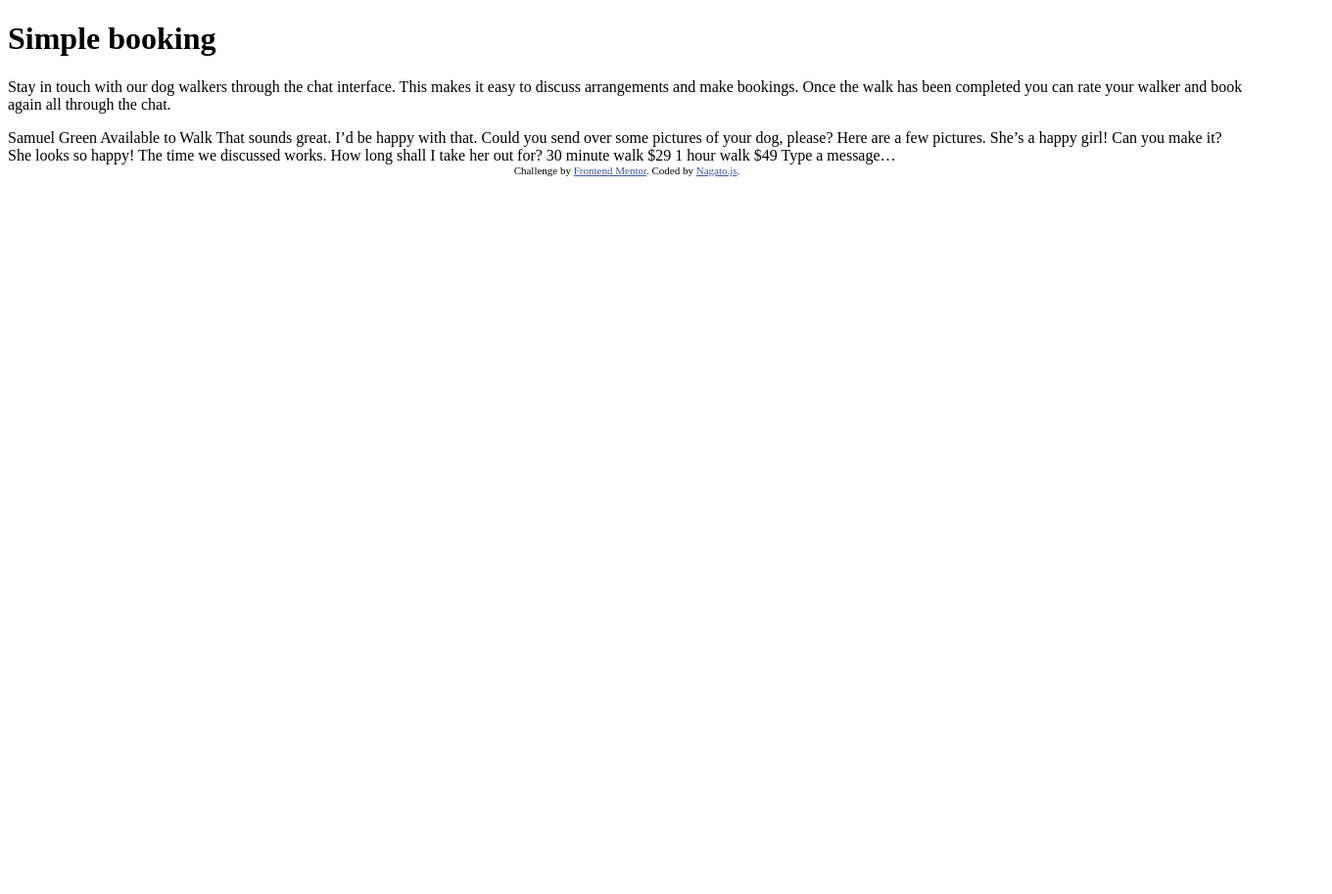
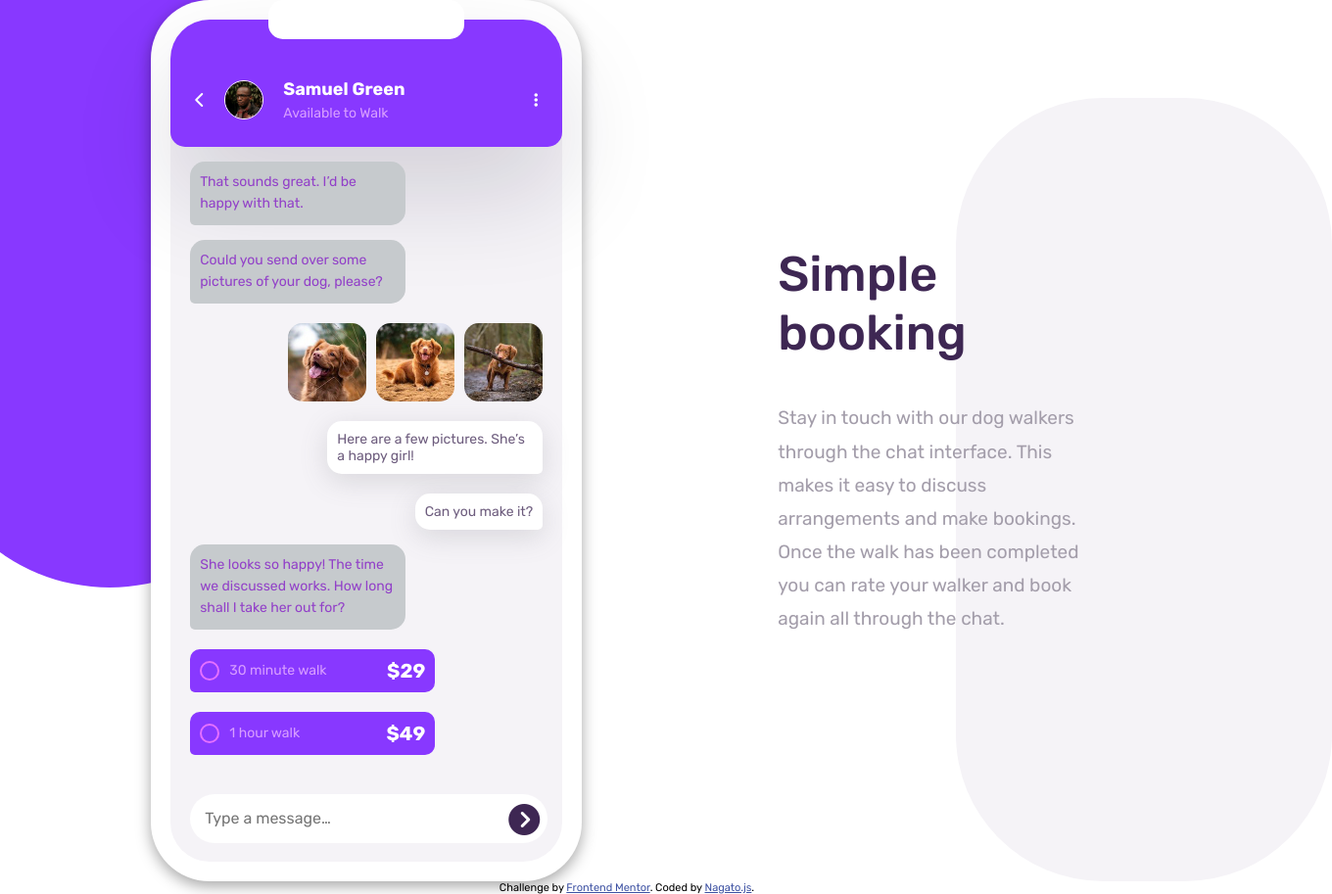
Before and after one commit to Ng1n3/chat-UI, a website: page index.html in a window 1280 px wide. Shown: the whole page at 98% size, 1360 px wide, since content can reach past the window. Before the commit the page ends 800 px from the top, so only its background shows below. Drawn offline with Linux system fonts and the light colour scheme.

Commit message:
finished desktop view

```diff
--- a/index.html
+++ b/index.html
@@ -6,7 +6,9 @@
 
   <link rel="icon" type="image/png" sizes="32x32" href="./images/favicon-32x32.png">
 
-  <link rel="stylesheet" href="style.css">
+  <link rel="stylesheet" href="styles.css">
+
+  <script src="https://kit.fontawesome.com/703277cbe1.js" crossorigin="anonymous"></script>
 
   <title>Frontend Mentor | [Challenge Name Here]</title>
 
@@ -21,7 +23,67 @@
   <div class="container">
     <div class="bg-background-curve"></div>
     <div class="main">
-      <div class="phone-container"></div>
+      <div class="phone-container">
+        <div class="inner-display">
+          <div class="navbar">
+            <div class="notch"></div>
+            <div class="profile-container">
+              <div class="profile">
+                <i class="fa-solid fa-chevron-left"></i>
+                <div class="images">
+                  <img src="images/avatar.jpg" alt="profile-img" class="profile-avatar">
+                  <div class="title-names">
+                    <h1>Samuel Green</h1>
+                    <p> Available to Walk</p>
+                  </div>
+                </div>
+                <i class="fa-solid fa-ellipsis-vertical"></i>
+              </div>
+            </div>
+          </div>
+          <div class="text-div">
+            <p>That sounds great. I’d be happy with that.</p>
+          </div>
+          <div class="text-div">
+            <p>Could you send over some pictures of your dog, please?</p>
+          </div>
+          <!-- <div class="text-div"></div> -->
+          <div class="dog-images">
+            <img src="images/dog-image-1.jpg" alt="dog-1">
+            <img src="images/dog-image-2.jpg" alt="dog-2">
+            <img src="images/dog-image-3.jpg" alt="dog-3">
+          </div>
+          <div class="text-div-r">
+            <div class="text-box">
+              <p> Here are a few pictures. She’s a happy girl!</p>
+            </div>
+            <div class="text-box">
+              <p class="second-p">Can you make it?</p>
+            </div>
+          </div>
+          <div class="text-div">
+            She looks so happy! The time we discussed works. How long shall I take her out for?
+          </div>
+          <div class="radio-chat">
+            <div class="radio-details">
+              <div class="radio"></div>
+              <p>30 minute walk</p>
+              <p class="price">$29</p>
+            </div>
+          </div>
+          <div class="radio-chat">
+            <div class="radio-details">
+              <div class="radio"></div>
+              <p>1 hour walk</p>
+              <p class="price">$49</p>
+            </div>
+          </div>
+          <div class="input">
+            <i class="fa-solid fa-circle-chevron-right fa-2x"></i>
+            <input type="text" placeholder="Type a message…">
+          </div>
+        </div>
+      </div>
       <div class="text-container">
         <h1>Simple booking</h1>
         <p>  Stay in touch with our dog walkers through the chat interface. This makes it easy to
@@ -30,35 +92,10 @@
       </div>
     </div>
     <div class="bg-background-curve2"></div>
-    <div class="phone-text-container">
+
 
     </div>
   </div>
-  Samuel Green
-  Available to Walk
-
-  That sounds great. I’d be happy with that.
-
-  Could you send over some pictures of your dog, please?
-
-  Here are a few pictures. She’s a happy girl!
-
-  Can you make it?
-
-  She looks so happy! The time we discussed works. How long shall I take her out for?
-
-  30 minute walk
-  $29
-
-  1 hour walk
-  $49
-
-  Type a message…
-
-
-
-
-
   <div class="attribution">
     Challenge by <a href="https://www.frontendmentor.io?ref=challenge" target="_blank">Frontend Mentor</a>.
     Coded by <a href="#">Nagato.js</a>.
--- a/styles.css
+++ b/styles.css
@@ -6,7 +6,7 @@
     --clr-txt-rt-cht: hsl(271, 15%, 43%);
     --clr-txt-ph-cht: hsl(206, 6%, 79%);
     --clr-txt-mh-cht: hsl(271, 36%, 24%);
-    --clr-txt-ph-cht: hsl(270, 7%, 64%);
+    --clr-txt-ph-cht2: hsl(270, 7%, 64%);
 
     --clr-grd-primary: hsl(293, 100%, 63%);
     --clr-grd-secondary: hsl(264, 100%, 61%);
@@ -29,79 +29,34 @@
 
 }
 
+*, *::before, *::after {
+  box-sizing: border-box;
+  padding: 0;
+  margin: 0;
+}
+
+
 html {
-  line-height: 1.15; /* 1 */
   -webkit-text-size-adjust: 100%; /* 2 */
 }
 
-/* Sections
-   ========================================================================== */
-
-/**
- * Remove the margin in all browsers.
- */
 
 body {
   margin: 0;
+  padding:0;
+  font-family: var(--ff-body);
 }
 
-/**
- * Render the `main` element consistently in IE.
- */
 
 main {
   display: block;
 }
 
-/**
- * Correct the font size and margin on `h1` elements within `section` and
- * `article` contexts in Chrome, Firefox, and Safari.
- */
 
-h1 {
-  font-size: 2em;
-  margin: 0.67em 0;
-}
-
-/* Grouping content
-   ========================================================================== */
-
-/**
- * 1. Add the correct box sizing in Firefox.
- * 2. Show the overflow in Edge and IE.
- */
-
-hr {
-  box-sizing: content-box; /* 1 */
-  height: 0; /* 1 */
-  overflow: visible; /* 2 */
-}
-
-/**
- * 1. Correct the inheritance and scaling of font size in all browsers.
- * 2. Correct the odd `em` font sizing in all browsers.
- */
-
-pre {
-  font-family: monospace, monospace; /* 1 */
-  font-size: 1em; /* 2 */
-}
-
-/* Text-level semantics
-   ========================================================================== */
-
-/**
- * Remove the gray background on active links in IE 10.
- */
 
 a {
   background-color: transparent;
 }
-
-/**
- * 1. Remove the bottom border in Chrome 57-
- * 2. Add the correct text decoration in Chrome, Edge, IE, Opera, and Safari.
- */
 
 abbr[title] {
   border-bottom: none; /* 1 */
@@ -109,19 +64,11 @@ abbr[title] {
   text-decoration: underline dotted; /* 2 */
 }
 
-/**
- * Add the correct font weight in Chrome, Edge, and Safari.
- */
 
 b,
 strong {
   font-weight: bolder;
 }
-
-/**
- * 1. Correct the inheritance and scaling of font size in all browsers.
- * 2. Correct the odd `em` font sizing in all browsers.
- */
 
 code,
 kbd,
@@ -130,18 +77,11 @@ samp {
   font-size: 1em; /* 2 */
 }
 
-/**
- * Add the correct font size in all browsers.
- */
 
 small {
   font-size: 80%;
 }
 
-/**
- * Prevent `sub` and `sup` elements from affecting the line height in
- * all browsers.
- */
 
 sub,
 sup {
@@ -159,24 +99,11 @@ sup {
   top: -0.5em;
 }
 
-/* Embedded content
-   ========================================================================== */
-
-/**
- * Remove the border on images inside links in IE 10.
- */
 
 img {
   border-style: none;
 }
 
-/* Forms
-   ========================================================================== */
-
-/**
- * 1. Change the font styles in all browsers.
- * 2. Remove the margin in Firefox and Safari.
- */
 
 button,
 input,
@@ -189,29 +116,18 @@ textarea {
   margin: 0; /* 2 */
 }
 
-/**
- * Show the overflow in IE.
- * 1. Show the overflow in Edge.
- */
 
 button,
 input { /* 1 */
   overflow: visible;
 }
 
-/**
- * Remove the inheritance of text transform in Edge, Firefox, and IE.
- * 1. Remove the inheritance of text transform in Firefox.
- */
 
 button,
 select { /* 1 */
   text-transform: none;
 }
 
-/**
- * Correct the inability to style clickable types in iOS and Safari.
- */
 
 button,
 [type="button"],
@@ -220,9 +136,6 @@ button,
   -webkit-appearance: button;
 }
 
-/**
- * Remove the inner border and padding in Firefox.
- */
 
 button::-moz-focus-inner,
 [type="button"]::-moz-focus-inner,
@@ -232,9 +145,6 @@ button::-moz-focus-inner,
   padding: 0;
 }
 
-/**
- * Restore the focus styles unset by the previous rule.
- */
 
 button:-moz-focusring,
 [type="button"]:-moz-focusring,
@@ -243,20 +153,11 @@ button:-moz-focusring,
   outline: 1px dotted ButtonText;
 }
 
-/**
- * Correct the padding in Firefox.
- */
 
 fieldset {
   padding: 0.35em 0.75em 0.625em;
 }
 
-/**
- * 1. Correct the text wrapping in Edge and IE.
- * 2. Correct the color inheritance from `fieldset` elements in IE.
- * 3. Remove the padding so developers are not caught out when they zero out
- *    `fieldset` elements in all browsers.
- */
 
 legend {
   box-sizing: border-box; /* 1 */
@@ -267,7 +168,6 @@ legend {
   white-space: normal; /* 1 */
 }
 
-/**
  * Add the correct vertical alignment in Chrome, Firefox, and Opera.
  */
 
@@ -275,18 +175,11 @@ progress {
   vertical-align: baseline;
 }
 
-/**
- * Remove the default vertical scrollbar in IE 10+.
- */
 
 textarea {
   overflow: auto;
 }
 
-/**
- * 1. Add the correct box sizing in IE 10.
- * 2. Remove the padding in IE 10.
- */
 
 [type="checkbox"],
 [type="radio"] {
@@ -294,77 +187,281 @@ textarea {
   padding: 0; /* 2 */
 }
 
-/**
- * Correct the cursor style of increment and decrement buttons in Chrome.
- */
 
 [type="number"]::-webkit-inner-spin-button,
 [type="number"]::-webkit-outer-spin-button {
   height: auto;
 }
 
-/**
- * 1. Correct the odd appearance in Chrome and Safari.
- * 2. Correct the outline style in Safari.
- */
 
 [type="search"] {
   -webkit-appearance: textfield; /* 1 */
   outline-offset: -2px; /* 2 */
 }
 
-/**
- * Remove the inner padding in Chrome and Safari on macOS.
- */
 
 [type="search"]::-webkit-search-decoration {
   -webkit-appearance: none;
 }
 
-/**
- * 1. Correct the inability to style clickable types in iOS and Safari.
- * 2. Change font properties to `inherit` in Safari.
- */
 
 ::-webkit-file-upload-button {
   -webkit-appearance: button; /* 1 */
   font: inherit; /* 2 */
 }
 
-/* Interactive
-   ========================================================================== */
-
-/*
- * Add the correct display in Edge, IE 10+, and Firefox.
- */
 
 details {
   display: block;
 }
 
-/*
- * Add the correct display in all browsers.
- */
 
 summary {
   display: list-item;
 }
 
-/* Misc
-   ========================================================================== */
-
-/**
- * Add the correct display in IE 10+.
- */
 
 template {
   display: none;
 }
 
-/**
- * Add the correct display in IE 10.
- */
 
 [hidden] {
   display: none;
 }
+
+
+.container {
+  display: flex;
+  justify-content: space-between;
+}
+
+.bg-background-curve {
+  margin-top: -200px;
+  margin-left: -80px;
+  width: 700px;
+  height: 100vh;
+  /* position:absolute; */
+  background-color: var(--clr-grd-secondary);
+  border: none;
+  border-radius: 200px;
+}
+
+.bg-background-curve2 {
+  width: 700px;
+  height: 100vh;
+  margin-right: -80px;
+  align-self: flex-end;
+  /* position:absolute; */
+  background-color: var(--clr-secondary-grayish-violet);
+  border: none;
+  border-radius: 150px;
+}
+
+.main {
+  position: relative;
+  align-self: center;
+  margin: 0 -150px;
+  /* border: 2px solid black; */
+  display: flex;
+  gap: 200px;
+  align-items: center;
+}
+
+.phone-container {
+  width: 470px;
+  height: 900px;
+  box-shadow: rgba(0, 0, 0, 0.35) 0px 5px 15px;
+  border-radius: 60px;
+  background: var(--clr-secondary-white)
+}
+
+.inner-display {
+  width: 400px;
+  height: 860px;
+  /* border: 1px solid red; */
+  margin: 20px;
+  background-color: var(--clr-secondary-grayish-violet);
+  border-radius: 40px;
+}
+
+.navbar {
+  width: 400px;
+  height: 130px;
+  border: none;
+  border-radius: 40px 40px 15px 15px;
+  background-color: var(--clr-grd-secondary);
+  box-shadow: rgba(17, 12, 46, 0.15) 0px 48px 100px 0px;
+
+}
+
+.notch {
+  width: 200px;
+  height: 40px;
+  background-color: var(--clr-secondary-white);
+  /* margin-top: -20px; */
+  margin: 0 auto;
+  position: relative;
+  bottom: 20px;
+  border-radius: 15px;
+}
+
+.profile {
+  /* width: 100%; */
+  padding: 20px 25px;
+  display: flex;
+  color: var(--clr-secondary-white);
+  /* justify-content: space-between; */
+  align-items: center;
+  gap: 20px;
+}
+
+.fa-ellipsis-vertical {
+  margin-left: auto;
+}
+
+.images {
+  display: flex;
+  gap: 20px;
+  align-items: center;
+}
+
+.images h1 {
+  font-size: 18px;
+  margin: 0px;
+  margin-bottom: 5px;
+}
+
+.images p {
+  color: var(--clr-txt-sh-cht);
+  font-size: 14px;
+}
+
+.images img{
+  width: 40px;
+  border: 1px solid white;
+  border-radius: 50%;
+}
+
+.text-div {
+  margin-top: 15px;
+  margin-left: 20px;
+  max-width: 220px;
+  padding: 10px;
+  background-color: var(--clr-txt-ph-cht);
+  border-radius: 15px 15px 15px 5px;
+  color: var(--clr-txt-lf-cht);
+  font-size: 14px;
+  line-height: 1.6;
+
+}
+
+
+.dog-images img {
+  width: 80px;
+  border-radius: 15px;
+}
+
+.dog-images {
+  margin-top: 20px;
+  display: flex;
+  gap: 10px;
+  justify-content: flex-end;
+  margin-right: 20px;
+}
+
+.text-div-r {
+  margin-top: 20px;
+  display:flex;
+  flex-direction: column;
+  align-items: flex-end;
+  gap: 20px;
+  margin-right: 20px;
+  font-size: 14px;
+}
+
+.text-box {
+  max-width: 220px;
+  padding: 10px;
+  color: var(--clr-txt-rt-cht);
+  background-color: white;
+  border-radius: 15px 15px 5px 15px;
+  box-shadow: rgba(100, 100, 111, 0.2) 0px 7px 29px 0px;
+}
+
+.radio-chat {
+  max-width: 250px;
+  margin-left: 20px;
+  margin-top: 20px;
+  background-color: var(--clr-grd-secondary);
+  padding: 10px;
+  border-radius: 10px 10px 10px 5px;
+  color: hsl(276, 100%, 81%);
+  font-size: 14px;
+
+}
+
+.radio-details {
+  display:flex;
+  align-items: center;
+  gap: 10px;
+
+}
+
+.radio {
+  width: 20px;
+  height: 20px;
+  border: 2px solid var(--clr-secondary-light-magenta);
+  border-radius: 50%;
+}
+
+.radio-details .price {
+  font-size: 20px;
+  font-weight: var(--fw-level-700);
+  margin-left: auto;
+  color: white;
+}
+
+.input i {
+  position: absolute;
+  left: 355px;
+  color: var(--clr-secondary-desturated-violet);
+}
+
+.input {
+  margin-top: 40px;
+  width: 100%;
+  margin-bottom: 10px;
+}
+
+.fa-circle-chevron-right {
+  padding: 10px;
+}
+
+input {
+  width: 365px;
+  height: 50px;
+  margin: 0 20px;
+  padding: 15px;
+  border-radius: 30px;
+  background-color: var(--clr-secondary-white);
+  border: none;
+  color: var(--clr-txt-ph-cht);
+}
+
+.text-container {
+  max-width: 1100px;
+}
+
+ .text-container h1 {
+  font-size: 50px;
+  font-weight: var(--fw-level-500);
+  color: var(--clr-secondary-desturated-violet);
+}
+
+.text-container p {
+  font-size: 19px;
+  line-height: 1.8;
+  color: var(--clr-txt-ph-cht2);
+  margin-top: 40px;
+}
```
